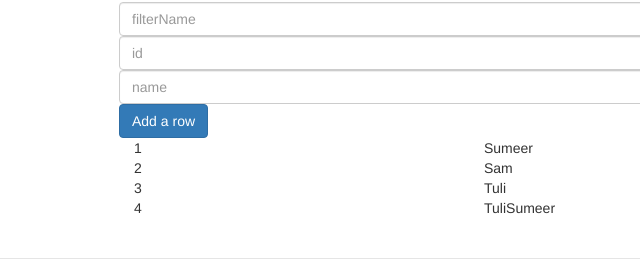
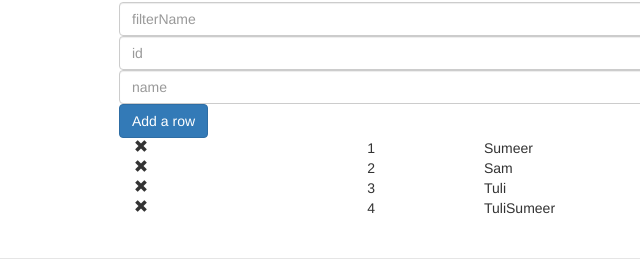
Before and after one commit to smer007/anglr, a website: page app/index.html in a window 1280 px wide. Shown: the part 240-508 px from the top of the page, 171-811 px from the left. Drawn offline with nearby package versions, Linux system fonts and the light colour scheme; some packages are replaced by stand-ins of ours; files that its build step writes are made by us from their sources.

Commit message:
adds a cross to delete a row

```diff
--- a/app/scripts/controllers/main.js
+++ b/app/scripts/controllers/main.js
@@ -32,7 +32,10 @@
     mainVm.addEmployee = function () {
     	mainVm.Employees.push(mainVm.Employee);
     	mainVm.Employee = null;
-    	// console.log(mainVm.Employee);
+    }
+
+    mainVm.deleteEmployee = function (position) {
+    	mainVm.Employees.splice(position, 1);
     }
 
   });
--- a/app/views/main.html
+++ b/app/views/main.html
@@ -13,7 +13,8 @@
   <button class="btn btn-primary" type="button" aria-haspopup="true" aria-expanded="true" ng-click="mainVm.addEmployee()">Add a row</button>
 <!-- filter -->
   <div ng-repeat="emp in mainVm.Employees | filter:filterName">
-    <div class="col-xs-6">{{emp.id}}</div>
+    <div class="col-xs-4 glyphicon glyphicon-remove" ng-click="mainVm.deleteEmployee($index)"></div>
+    <div class="col-xs-2">{{emp.id}}</div>
     <div class="col-xs-6">{{emp.name}}</div>
   </div>
 
```
